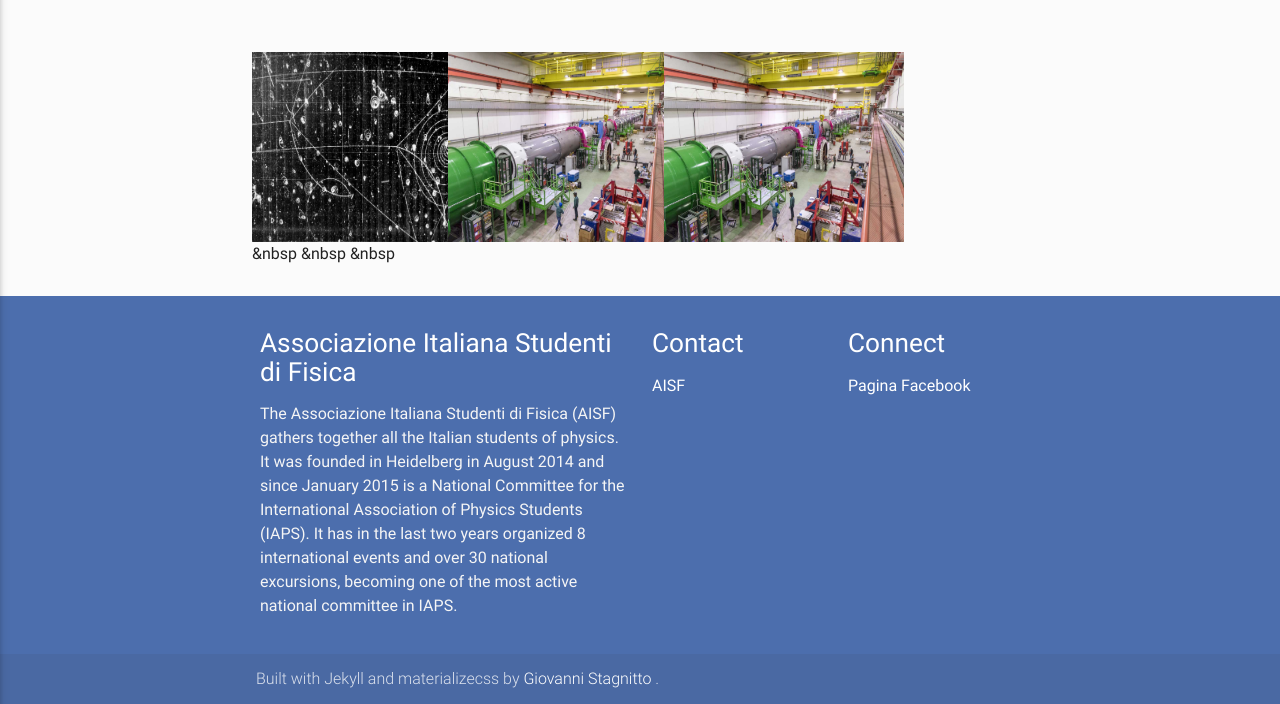
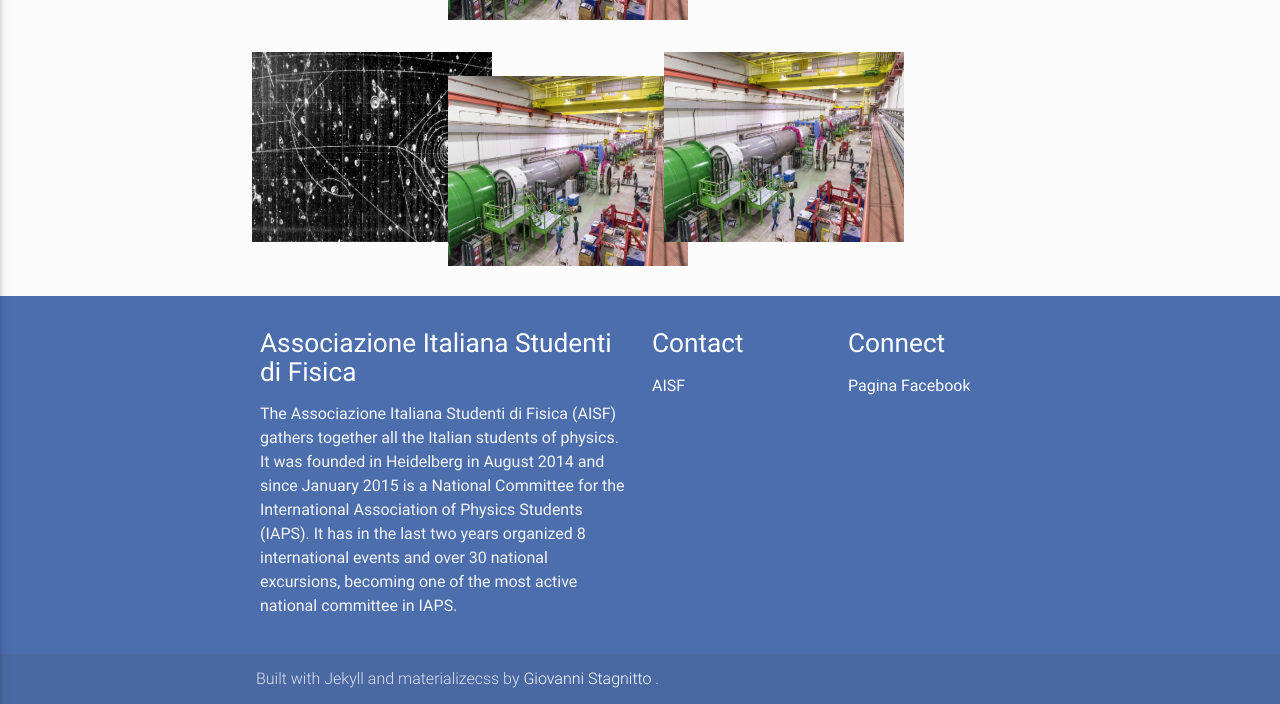
Before and after one commit to ai-sf/aisf_perugia, a Jekyll site: the page built from Articoli.md, in a window 1280 px wide and 900 px high, scrolled down 946 px, cut to the strip 196-900 px from the top of the window. Built offline with Jekyll 4.4.1, drawn with Linux system fonts in a browser that asks for light colours; nearby versions of some CDN libraries.

Commit message:
Update Articoli.md

```diff
--- a/Articoli.md
+++ b/Articoli.md
@@ -110,9 +110,10 @@ td, th {
     <div class="photo"><img src="/perugia/ImmaginiAbstract/ams02ABS.png" class="responsive"></div>
     <br><br>
     <div class="photo"><img src="/perugia/ImmaginiAbstract/TABS.jpg" class="responsive"></div>
-    &nbsp &nbsp &nbsp
   </div>
+
   <div class="column">
+  &nbsp; &nbsp; &nbsp;
     <div class="photo"><img src="/perugia/ImmaginiAbstract/na62ABS.png" class="responsive"></div>
     <br><br>
     <div class="photo"><img src="/perugia/ImmaginiAbstract/na62ABS.png" class="responsive"></div>
```
